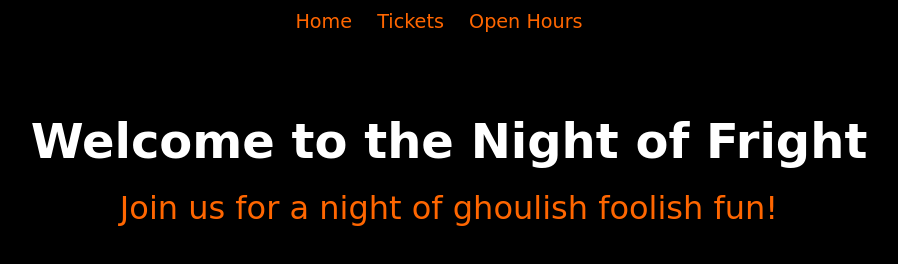
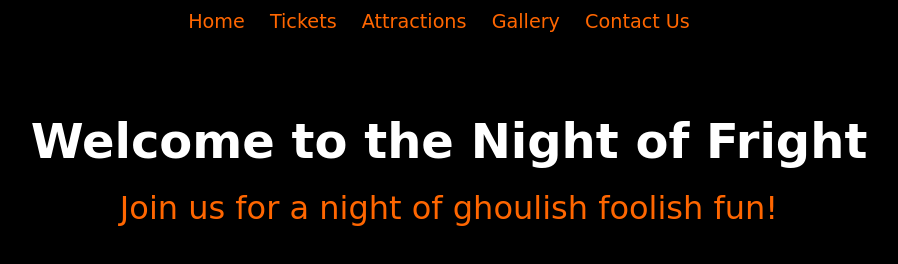
Before and after one commit to WaluigisKitten/Night-of-Fright-Official, a plain HTML site: page gallery.html in a window 1280 px wide. Shown: the top 264 px of the page, without its empty margins (191-1089 px from the left). Drawn offline with Linux system fonts and the light colour scheme.

Commit message:
shit i forgot this

```diff
--- a/gallery.html
+++ b/gallery.html
@@ -12,7 +12,9 @@
         <ul>
             <li><a href="index.html">Home</a></li>
             <li><a href="tickets.html">Tickets</a></li>
-            <li><a href="#hours">Open Hours</a></li>
+            <li><a href="attractions.html">Attractions</a></li>
+			<li><a href="gallery.html">Gallery</a></li>
+			<li><a href="contact.html">Contact Us</a></li>
         </ul>
     </nav>
 
```
Also changed, not shown: tickets.html (+4 -4 lines).
